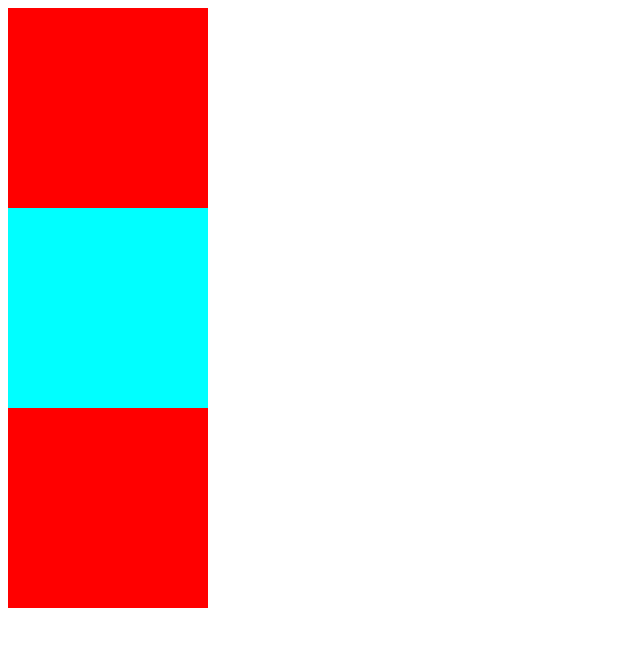
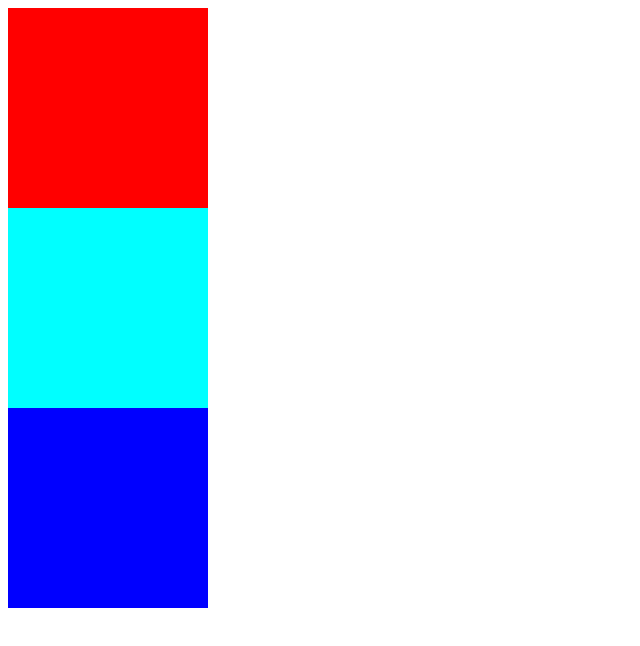
Before and after one commit to Lucas97058/test-gitHub-1, a plain HTML site: page index.html in a window 1280 px wide. Shown: the whole page, without its empty margins (0-640 px from the left). Drawn offline with Linux system fonts and the light colour scheme.

Commit message:
add .blue

```diff
--- a/index.html
+++ b/index.html
@@ -13,11 +13,14 @@
         .red{
             background-color: red;
         }
+        .blue{
+            background-color: blue;
+        }
     </style>
 </head>
 <body>
     <div class="red box"></div>
     <div class="box"></div>
-    <div class="red box"></div>
+    <div class="blue box"></div>
 </body>
 </html>
```
